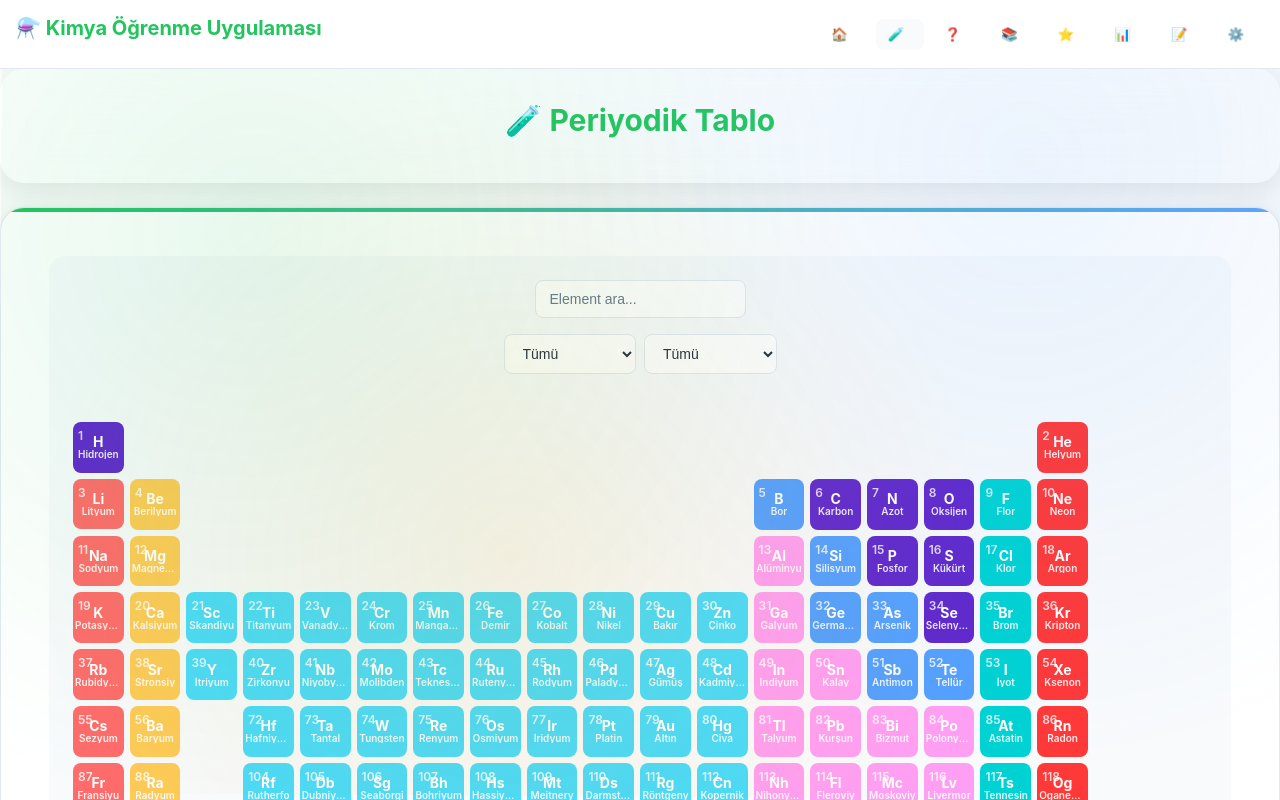
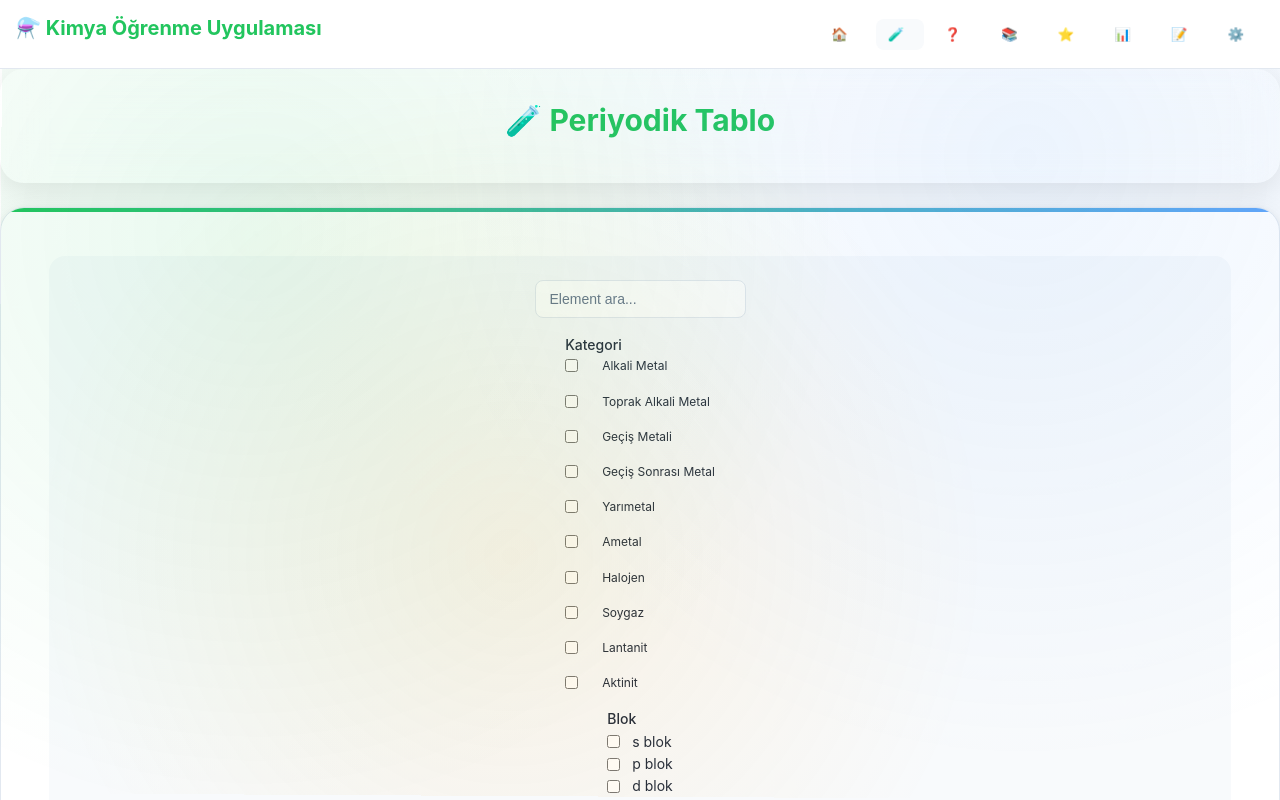
Before and after one commit to GaziAtaol/chemistryapp, a React (Vite) app: page / in a window 1280 px wide. Both pictures are taken after a click on the button "Periyodik Tablo". Shown: the top 800 px of the page. Built offline with nearby package versions, Linux system fonts and the light colour scheme.

Commit message:
Implement enhanced multi-select filtering and improve animations
Co-authored-by: GaziAtaol <217270246+GaziAtaol@users.noreply.github.com>

```diff
--- a/src/components/PeriodicTable/PeriodicTable.tsx
+++ b/src/components/PeriodicTable/PeriodicTable.tsx
@@ -181,10 +181,19 @@ interface PeriodicTableProps {
 }
 
 const PeriodicTable: React.FC<PeriodicTableProps> = ({ onElementSelect, selectedElement }) => {
-  const { filteredElements, searchQuery, setSearchQuery, selectedCategory, setSelectedCategory, selectedBlock, setSelectedBlock } = useElements();
+  const {
+    filteredElements,
+    searchQuery,
+    setSearchQuery,
+    selectedCategories,
+    selectedBlocks,
+    toggleCategory,
+    toggleBlock,
+    clearCategoryFilters,
+    clearBlockFilters
+  } = useElements();
 
   const categories = [
-    { value: 'all', label: t('pt.filter.all') },
     { value: 'alkali-metal', label: t('category.alkali-metal') },
     { value: 'alkaline-earth-metal', label: t('category.alkaline-earth-metal') },
     { value: 'transition-metal', label: t('category.transition-metal') },
@@ -198,7 +207,6 @@ const PeriodicTable: React.FC<PeriodicTableProps> = ({ onElementSelect, selected
   ];
 
   const blocks = [
-    { value: 'all', label: t('pt.filter.all') },
     { value: 's', label: t('pt.block.s') },
     { value: 'p', label: t('pt.block.p') },
     { value: 'd', label: t('pt.block.d') },
@@ -209,7 +217,8 @@ const PeriodicTable: React.FC<PeriodicTableProps> = ({ onElementSelect, selected
     <div className="periodic-table-container">
       {/* Controls */}
       <div className="mb-6 space-y-4">
-        <div className="flex flex-col md:flex-row gap-4">
+        <div className="flex flex-col lg:flex-row gap-4">
+          {/* Search */}
           <div className="flex-1">
             <input
               type="text"
@@ -219,27 +228,93 @@ const PeriodicTable: React.FC<PeriodicTableProps> = ({ onElementSelect, selected
               className="input w-full"
             />
           </div>
-          <div className="flex gap-2">
-            <select
-              value={selectedCategory}
-              onChange={(e) => setSelectedCategory(e.target.value)}
-              className="input"
-            >
-              {categories.map(cat => (
-                <option key={cat.value} value={cat.value}>{cat.label}</option>
-              ))}
-            </select>
-            <select
-              value={selectedBlock}
-              onChange={(e) => setSelectedBlock(e.target.value)}
-              className="input"
-            >
-              {blocks.map(block => (
-                <option key={block.value} value={block.value}>{block.label}</option>
-              ))}
-            </select>
+
+          {/* Multi-select Filters */}
+          <div className="flex flex-col sm:flex-row gap-4">
+            {/* Category Filter */}
+            <div className="min-w-[200px]">
+              <div className="flex items-center justify-between mb-2">
+                <label className="text-sm font-medium text-gray-700">{t('pt.filter.category')}</label>
+                {selectedCategories.length > 0 && (
+                  <button
+                    onClick={clearCategoryFilters}
+                    className="text-xs text-blue-600 hover:text-blue-800"
+                  >
+                    {t('pt.filter.clear')} ({selectedCategories.length})
+                  </button>
+                )}
+              </div>
+              <div className="grid grid-cols-2 gap-1 max-h-32 overflow-y-auto border border-gray-300 rounded p-2 bg-white">
+                {categories.map(cat => (
+                  <label key={cat.value} className="flex items-center space-x-2 text-xs cursor-pointer hover:bg-gray-50 p-1 rounded">
+                    <input
+                      type="checkbox"
+                      checked={selectedCategories.includes(cat.value)}
+                      onChange={() => toggleCategory(cat.value)}
+                      className="w-3 h-3 text-blue-600 rounded"
+                    />
+                    <span className={`w-3 h-3 rounded element-${cat.value}`}></span>
+                    <span className="truncate">{cat.label}</span>
+                  </label>
+                ))}
+              </div>
+            </div>
+
+            {/* Block Filter */}
+            <div className="min-w-[120px]">
+              <div className="flex items-center justify-between mb-2">
+                <label className="text-sm font-medium text-gray-700">{t('pt.filter.block')}</label>
+                {selectedBlocks.length > 0 && (
+                  <button
+                    onClick={clearBlockFilters}
+                    className="text-xs text-blue-600 hover:text-blue-800"
+                  >
+                    {t('pt.filter.clear')} ({selectedBlocks.length})
+                  </button>
+                )}
+              </div>
+              <div className="space-y-1 border border-gray-300 rounded p-2 bg-white">
+                {blocks.map(block => (
+                  <label key={block.value} className="flex items-center space-x-2 text-sm cursor-pointer hover:bg-gray-50 p-1 rounded">
+                    <input
+                      type="checkbox"
+                      checked={selectedBlocks.includes(block.value)}
+                      onChange={() => toggleBlock(block.value)}
+                      className="w-3 h-3 text-blue-600 rounded"
+                    />
+                    <span>{block.label}</span>
+                  </label>
+                ))}
+              </div>
+            </div>
           </div>
         </div>
+
+        {/* Active Filters Display */}
+        {(selectedCategories.length > 0 || selectedBlocks.length > 0) && (
+          <div className="flex flex-wrap gap-2 p-3 bg-blue-50 rounded-lg">
+            <span className="text-sm font-medium text-blue-800">{t('pt.filter.active')}:</span>
+            {selectedCategories.map(cat => {
+              const category = categories.find(c => c.value === cat);
+              return (
+                <span key={cat} className="inline-flex items-center gap-1 px-2 py-1 bg-blue-100 text-blue-800 rounded-full text-xs">
+                  <span className={`w-2 h-2 rounded element-${cat}`}></span>
+                  {category?.label}
+                  <button onClick={() => toggleCategory(cat)} className="hover:text-blue-600">×</button>
+                </span>
+              );
+            })}
+            {selectedBlocks.map(block => {
+              const blockData = blocks.find(b => b.value === block);
+              return (
+                <span key={block} className="inline-flex items-center gap-1 px-2 py-1 bg-green-100 text-green-800 rounded-full text-xs">
+                  {blockData?.label}
+                  <button onClick={() => toggleBlock(block)} className="hover:text-green-600">×</button>
+                </span>
+              );
+            })}
+          </div>
+        )}
       </div>
 
       {/* Periodic Table Grid */}
@@ -258,7 +333,7 @@ const PeriodicTable: React.FC<PeriodicTableProps> = ({ onElementSelect, selected
       <div className="mt-6">
         <h3 className="text-lg font-semibold mb-3">{t('element.properties')}</h3>
         <div className="flex gap-4 text-sm overflow-x-auto">
-          {categories.slice(1).map(cat => (
+          {categories.map(cat => (
             <div key={cat.value} className="flex items-center gap-2">
               <div className={`w-4 h-4 rounded element-${cat.value}`}></div>
               <span>{cat.label}</span>
--- a/src/hooks/index.ts
+++ b/src/hooks/index.ts
@@ -135,8 +135,8 @@ export const useFavorites = () => {
 export const useElements = () => {
   const { data } = useAppData();
   const [searchQuery, setSearchQuery] = useState('');
-  const [selectedCategory, setSelectedCategory] = useState<string>('all');
-  const [selectedBlock, setSelectedBlock] = useState<string>('all');
+  const [selectedCategories, setSelectedCategories] = useState<string[]>([]);
+  const [selectedBlocks, setSelectedBlocks] = useState<string[]>([]);
 
   const filteredElements = useCallback(() => {
     let filtered = data.elements;
@@ -152,32 +152,58 @@ export const useElements = () => {
       );
     }
 
-    // Category filter
-    if (selectedCategory !== 'all') {
-      filtered = filtered.filter(element => element.category === selectedCategory);
+    // Category filter - multiple selection support
+    if (selectedCategories.length > 0) {
+      filtered = filtered.filter(element => selectedCategories.includes(element.category));
     }
 
-    // Block filter
-    if (selectedBlock !== 'all') {
-      filtered = filtered.filter(element => element.block === selectedBlock);
+    // Block filter - multiple selection support
+    if (selectedBlocks.length > 0) {
+      filtered = filtered.filter(element => selectedBlocks.includes(element.block));
     }
 
     return filtered;
-  }, [data.elements, searchQuery, selectedCategory, selectedBlock]);
+  }, [data.elements, searchQuery, selectedCategories, selectedBlocks]);
 
   const getElementById = useCallback((id: number) => {
     return data.elements.find(element => element.z === id);
   }, [data.elements]);
+
+  const toggleCategory = useCallback((category: string) => {
+    setSelectedCategories(prev =>
+      prev.includes(category)
+        ? prev.filter(c => c !== category)
+        : [...prev, category]
+    );
+  }, []);
+
+  const toggleBlock = useCallback((block: string) => {
+    setSelectedBlocks(prev =>
+      prev.includes(block)
+        ? prev.filter(b => b !== block)
+        : [...prev, block]
+    );
+  }, []);
+
+  const clearCategoryFilters = useCallback(() => {
+    setSelectedCategories([]);
+  }, []);
+
+  const clearBlockFilters = useCallback(() => {
+    setSelectedBlocks([]);
+  }, []);
 
   return {
     elements: data.elements,
     filteredElements: filteredElements(),
     searchQuery,
     setSearchQuery,
-    selectedCategory,
-    setSelectedCategory,
-    selectedBlock,
-    setSelectedBlock,
+    selectedCategories,
+    selectedBlocks,
+    toggleCategory,
+    toggleBlock,
+    clearCategoryFilters,
+    clearBlockFilters,
     getElementById
   };
 };
--- a/src/utils/i18n.ts
+++ b/src/utils/i18n.ts
@@ -24,6 +24,10 @@ export const translations = {
     'pt.title': 'Periyodik Tablo',
     'pt.search': 'Element ara...',
     'pt.filter.all': 'Tümü',
+    'pt.filter.category': 'Kategori',
+    'pt.filter.block': 'Blok',
+    'pt.filter.clear': 'Temizle',
+    'pt.filter.active': 'Aktif Filtreler',
     'pt.filter.metals': 'Metaller',
     'pt.filter.nonmetals': 'Ametaller',
     'pt.filter.metalloids': 'Yarımetaller',
@@ -218,6 +222,10 @@ export const translations = {
     'pt.title': 'Periodic Table',
     'pt.search': 'Search elements...',
     'pt.filter.all': 'All',
+    'pt.filter.category': 'Category',
+    'pt.filter.block': 'Block',
+    'pt.filter.clear': 'Clear',
+    'pt.filter.active': 'Active Filters',
     'pt.filter.metals': 'Metals',
     'pt.filter.nonmetals': 'Nonmetals',
     'pt.filter.metalloids': 'Metalloids',
```
